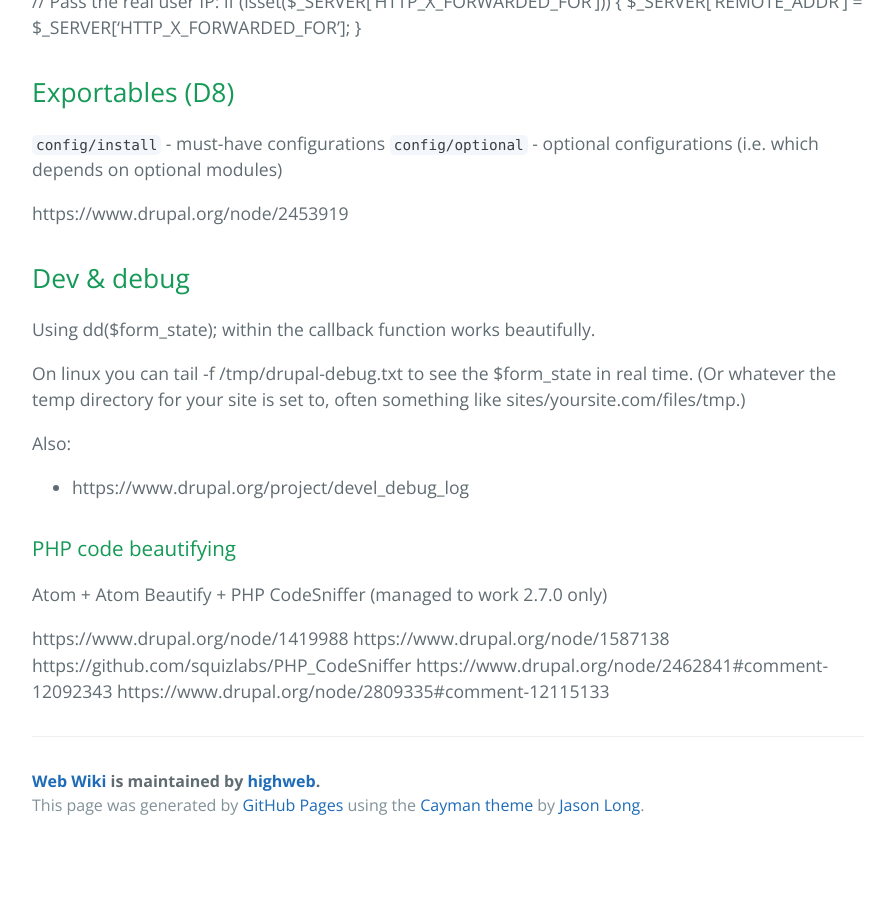
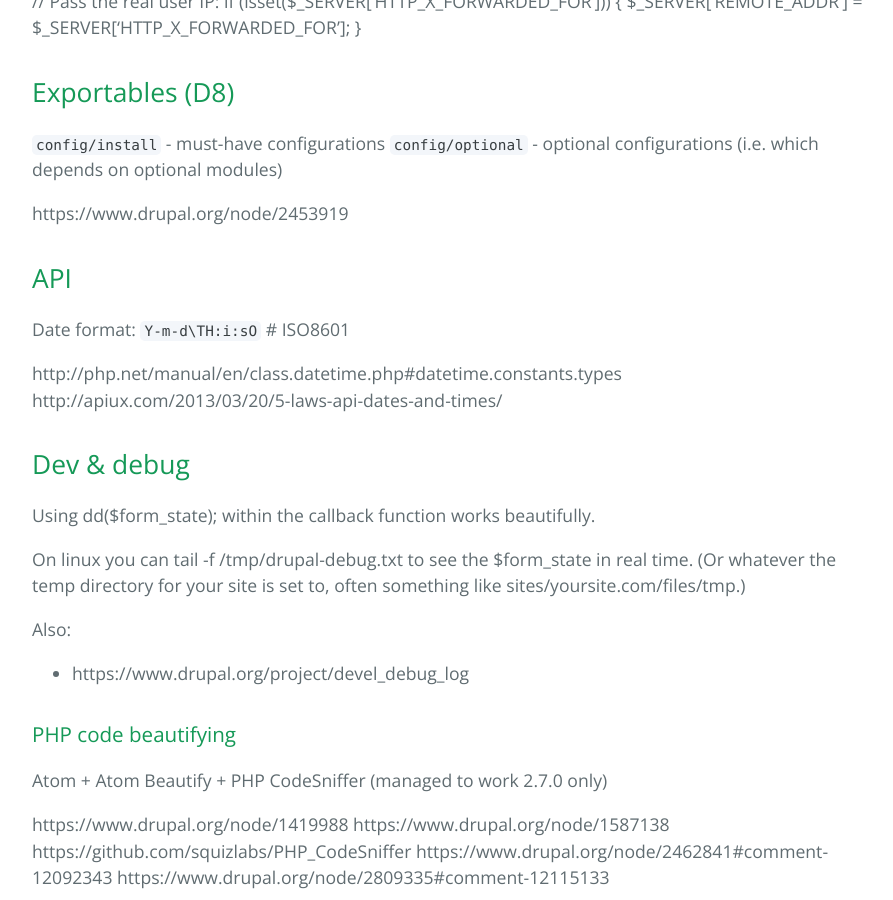
Before and after one commit to highweb/web-wiki, a Jekyll site: the page built from drupal.md, in a window 1280 px wide and 900 px high, scrolled down 3235 px. Shown: the whole window, without its empty margins (192-1085 px from the left). Built offline with Jekyll 4.4.1, drawn with Linux system fonts in a browser that asks for light colours; before the commit the page ends 4084 px from its top, so only the background shows below that.

Commit message:
Update drupal.md

```diff
--- a/drupal.md
+++ b/drupal.md
@@ -151,6 +151,14 @@ if (isset($_SERVER['HTTP_X_FORWARDED_FOR'])) {
 https://www.drupal.org/node/2453919
 
 
+## API
+
+Date format: `Y-m-d\TH:i:sO` # ISO8601
+
+http://php.net/manual/en/class.datetime.php#datetime.constants.types
+http://apiux.com/2013/03/20/5-laws-api-dates-and-times/
+
+
 ## Dev & debug
 
 Using dd($form_state); within the callback function works beautifully.
```
